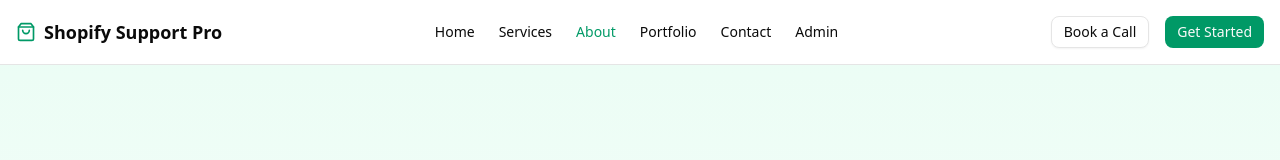
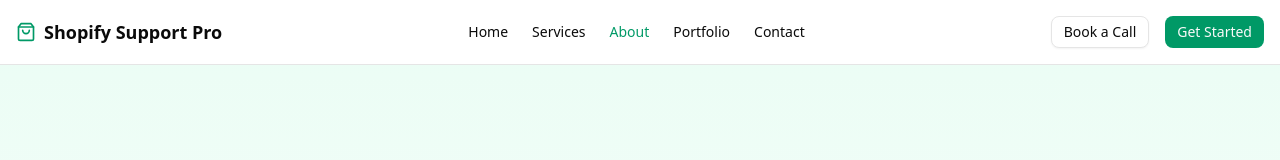
Before and after one commit to carlliboon/philport, a Next.js app: page /about in a window 1280 px wide. Shown: the top 160 px of the page. Built offline with nearby package versions, Linux system fonts and the light colour scheme.

Commit message:
feat: remove Admin link from navigation menu

```diff
--- a/src/app/components/NavHeaderMenus.tsx
+++ b/src/app/components/NavHeaderMenus.tsx
@@ -14,7 +14,6 @@ export const NavHeaderMenus = () => {
     { label: "About", href: "/about" },
     { label: "Portfolio", href: "/portfolio" },
     { label: "Contact", href: "/contact" },
-    { label: "Admin", href: "/admin" },
   ];
 
   return (
```
